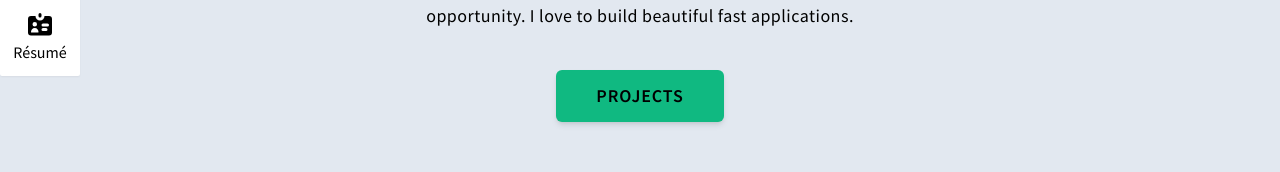
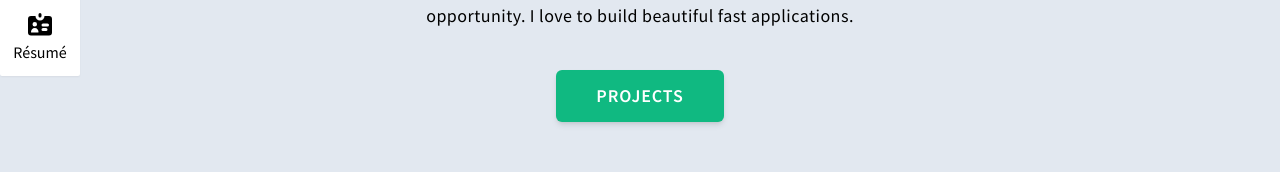
Before and after one commit to Sody15/my-portfolio, a React (Vite) app: page / in a window 1280 px wide. Shown: the part 418-590 px from the top of the page. Built offline with nearby package versions, Linux system fonts and the light colour scheme.

Commit message:
updated button text color

```diff
--- a/src/index.css
+++ b/src/index.css
@@ -24,5 +24,5 @@ p {
 }
 
 .btn {
-  @apply !bg-primary uppercase px-10 py-3 rounded-md tracking-wider font-semibold text-lg hover:scale-105 transition-transform shadow-md;
+  @apply !bg-primary uppercase px-10 py-3 rounded-md tracking-wider font-semibold text-lg hover:scale-105 transition-transform shadow-md text-white;
 }
```
